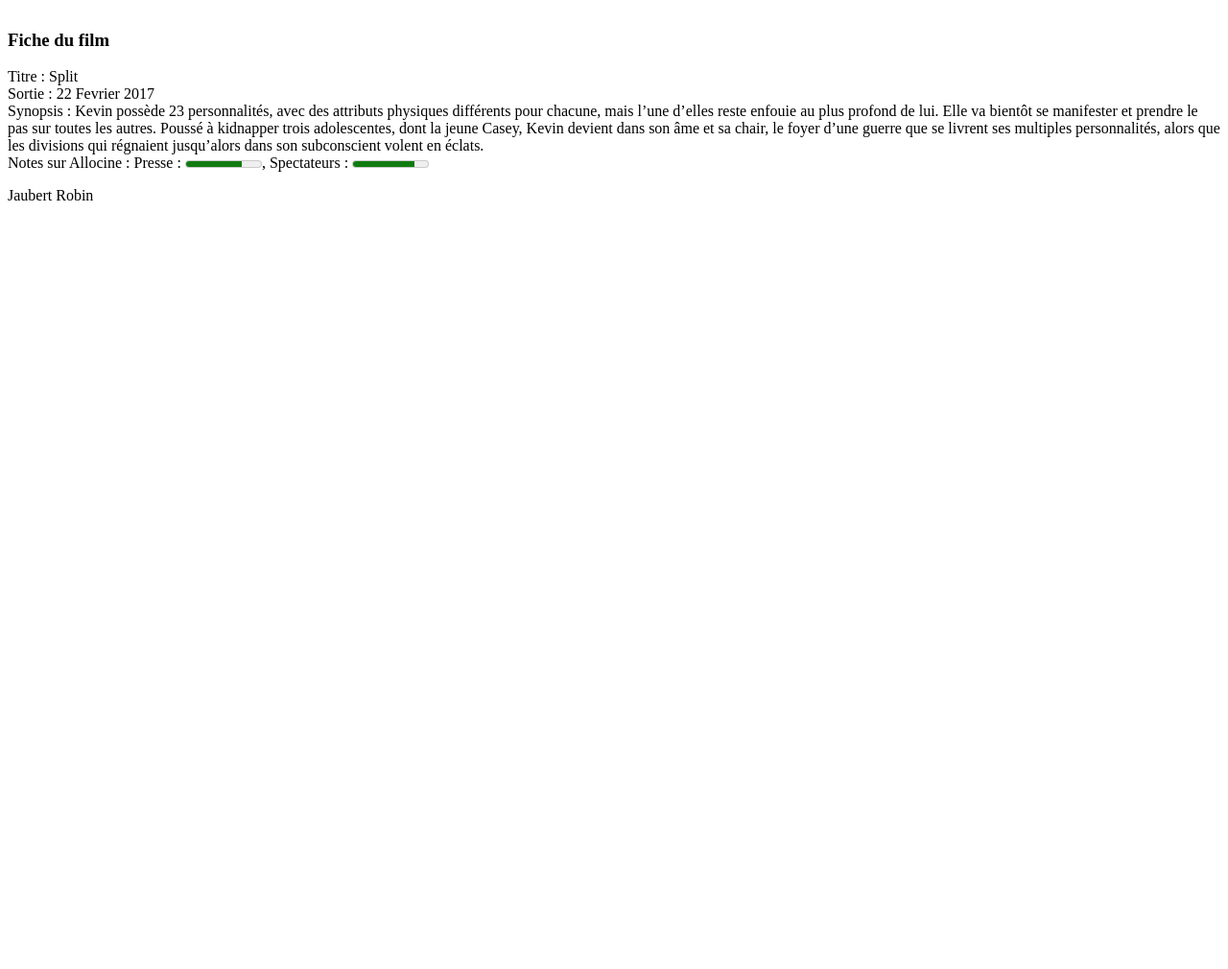
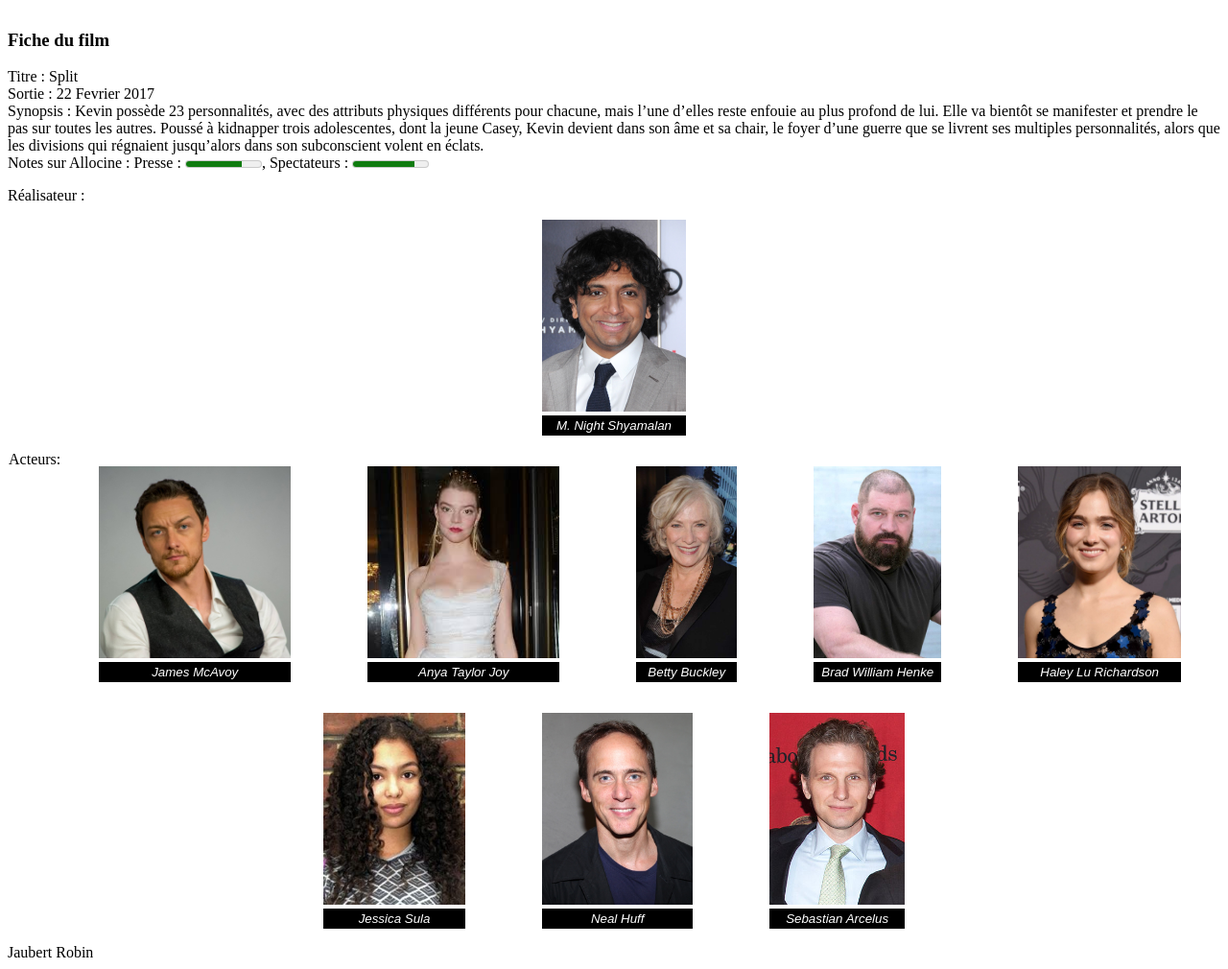
Before and after one commit to robin-jaubert/module-web-dyna-lp-web, a PHP site: page / in a window 1280 px wide. Shown: the part 329-1339 px from the top of the page at 96% size. Before the commit the page ends 538 px from the top, so only its background shows below. Run offline with PHP 8.4, Linux system fonts and the light colour scheme.

Commit message:
fin page accueil

```diff
--- a/dev_websites_dyna/index.php
+++ b/dev_websites_dyna/index.php
@@ -27,8 +27,20 @@ getBlock('php/film_infos.php', array(
 ));
 
 //director infos
+getBlock('php/ppl_infos.php',array(
+    'type'=>'director',
+    'director'=>'M.N.S',
+    'image'=>'img/director_M.N.S.jpg',
+    'name'=>'M. Night Shyamalan'
+));
 
 //actor infos
+getBlock('php/ppl_infos.php',array(
+    'type'=>'actor',
+    'actor'=>['J.McA', 'A.T.J', 'B.B','B.W.H','H.L.R','J.S','N.H','S.A'],
+    'image'=>['img/actor_james-mcavoy.jpg','img/actor_anya-taylor-joy.jpg','img/actor_betty-buckley.jpg','img/actor_brad-william-henke.jpg','img/actor_haley-lu-richardson.jpg','img/actor_jessica-sula.jpg','img/actor_neal-huff.jpg','img/actor_sebastian-arcelus.jpg',],
+    'name'=>['James McAvoy','Anya Taylor Joy','Betty Buckley','Brad William Henke','Haley Lu Richardson','Jessica Sula','Neal Huff','Sebastian Arcelus',]
+));
 
 //Get the footer
 getBlock('php/create_footer.php');
--- a/dev_websites_dyna/php/ppl_infos.php
+++ b/dev_websites_dyna/php/ppl_infos.php
@@ -1 +1,36 @@
 <?php
+if ($data['type'] === 'director') {
+    ?>
+    <section>
+        Réalisateur :
+        <aside class="actorFlex">
+            <figure>
+                <img src=<?= $data['image'] ?> alt=<?= $data['director'] ?>>
+                <figcaption> <?= $data['name'] ?> </figcaption>
+            </figure>
+        </aside>
+    </section>
+
+    <?php
+}
+elseif($data['type'] === 'actor'){
+    ?>
+    <section>
+        <aside class="actorFlex">
+            Acteurs:
+            <?php
+            for ($i = 0; $i < 8; $i+=1){
+                ?>
+                <figure>
+                    <img src=<?= $data['image'][$i]?> alt=<?= $data['actor'][$i]?>>
+                    <figcaption> <?= $data['name'][$i] ?> </figcaption>
+                </figure>
+
+                <?php
+            }
+            ?>
+        </aside>
+    </section>
+    <?php
+}
+?>
```
